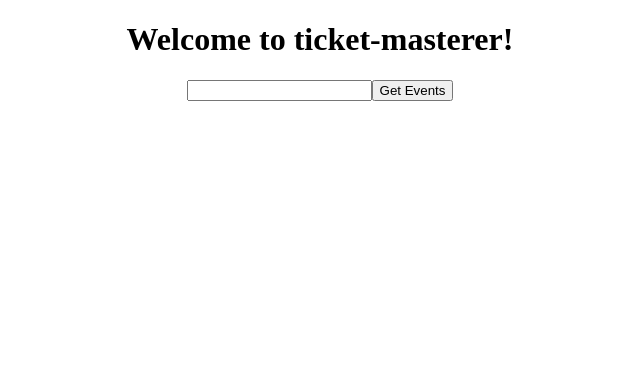
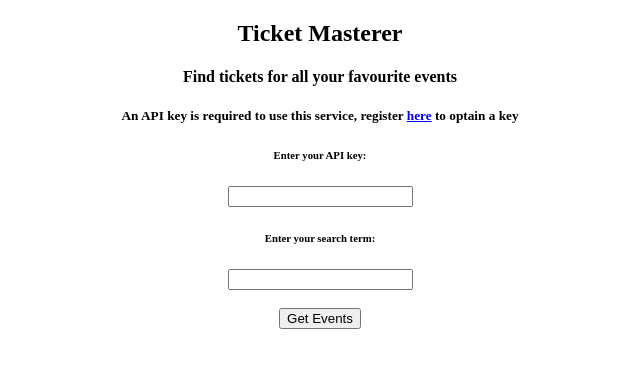
Before and after one commit to garyodonoghue/ticket-masterer, an Angular app in the folder ticket-masterer/: page / in a window 1280 px wide. Shown: the top 368 px of the page, without its empty margins (320-960 px from the left). Built offline with nearby package versions, Linux system fonts and the light colour scheme.

Commit message:
Ask user to input api key

```diff
--- a/ticket-masterer/src/app/components/app.component.html
+++ b/ticket-masterer/src/app/components/app.component.html
@@ -1,17 +1,32 @@
 <!--The content below is only a placeholder and can be replaced.-->
 <div style="text-align:center">
-  <h1>
-    Welcome to {{ title }}!
-  </h1>
+  <h2>
+    Ticket Masterer
+  </h2>
 
-  <input #bandName />
-  <button (click)="getGigsForBand(bandName.value)">Get Events</button>
+  <h4>
+    Find tickets for all your favourite events
+  </h4>
 
-  <ul>
-    <li *ngFor="let event of events">
-      {{ event.name }} - {{ event.url }}
-    </li>
-  </ul>
+  <h5>An API key is required to use this service, register <a href="https://developer-acct.ticketmaster.com/user/login">here</a> to optain a key</h5>
+
+
+  <h6>Enter your API key:</h6><input #apiKey/>
+
+  <br>
+
+  <h6>Enter your search term:</h6>
+  <div><input #bandName /></div>
+
+  <br>
+  <button (click)="getGigsForBand(bandName.value, apiKey.value)">Get Events</button>
+
+  <br>
+
+  <div *ngFor="let event of events">
+    {{ event.name }} - {{ event.url }}
+  </div>
+
 
 
 </div>
--- a/ticket-masterer/src/app/components/app.component.ts
+++ b/ticket-masterer/src/app/components/app.component.ts
@@ -12,9 +12,9 @@
 
   constructor(private ticketMasterService: TicketmasterService) {}
 
-  public getGigsForBand(eventName: String) {
+  public getGigsForBand(eventName: String, apiKey: String) {
     return this.ticketMasterService
-      .getGigsForBand(eventName)
+      .getGigsForBand(eventName, apiKey)
       .subscribe((data: JSON) => {
         this.events = data["_embedded"]["events"];
       });
--- a/ticket-masterer/src/app/services/ticketmaster.service.ts
+++ b/ticket-masterer/src/app/services/ticketmaster.service.ts
@@ -5,12 +5,15 @@
 @Injectable({
   providedIn: "root"
 })
+
 export class TicketmasterService {
   constructor(private http: HttpClient) {}
 
-  getGigsForBand(eventName: String): Observable<JSON> {
+  getGigsForBand(eventName: String, apiKey: String): Observable<JSON> {
     return this.http.get<JSON>(
-      "https://app.ticketmaster.com/discovery/v2/events.json?apiKey=&keyword=" +
+      "https://app.ticketmaster.com/discovery/v2/events.json?apikey=" +
+        apiKey +
+        "&keyword=" +
         eventName
     );
   }
```
